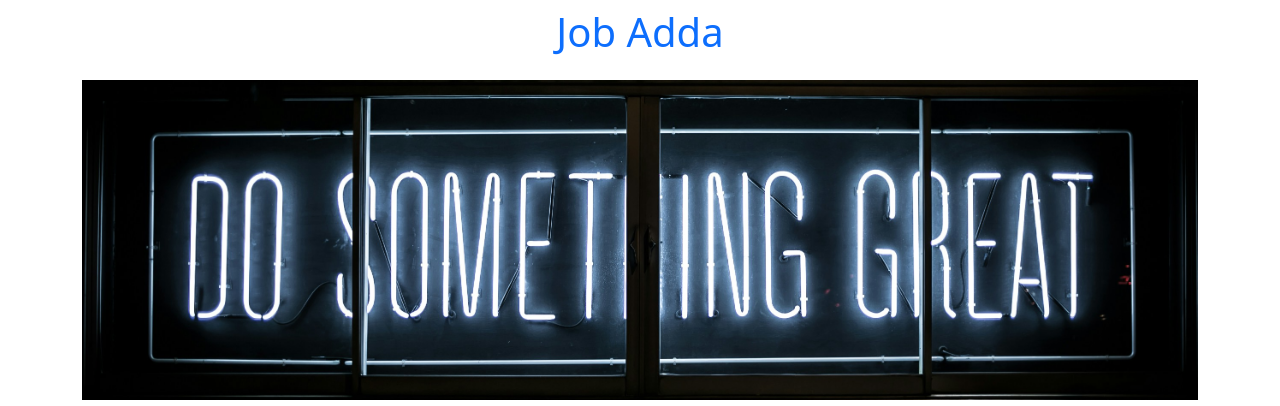
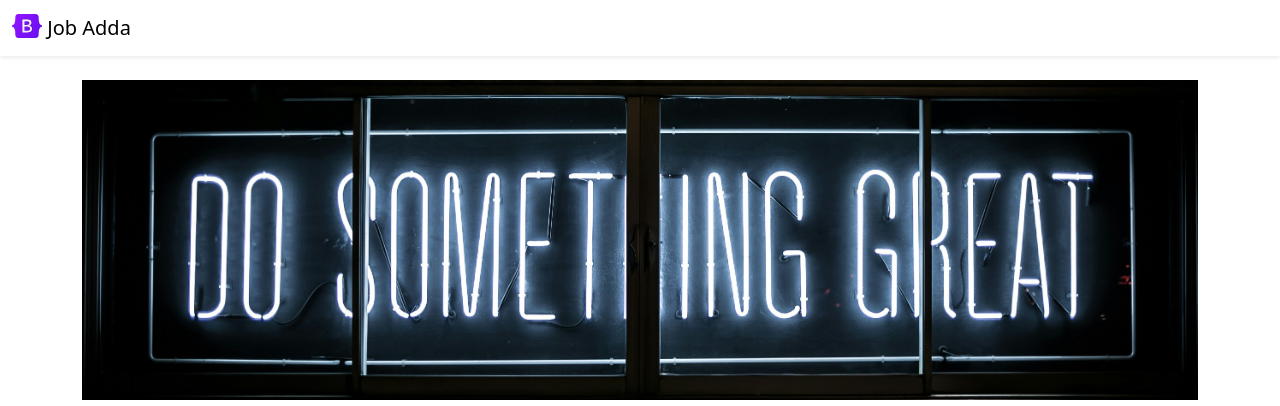
Before and after one commit to KarthikUllal/Flask-Website, a Flask app: page / in a window 1280 px wide. Shown: the top 406 px of the page. Run offline with Flask 3, Linux system fonts and the light colour scheme.

Commit message:
Checkpoint before assistant change: Add a navigation bar with company logo to improve site layout and structure
Introduces a nav.html template with logo.svg, included in home.html, for a consistent navigation bar.

Replit-Commit-Author: Assistant

```diff
--- a/templates/home.html
+++ b/templates/home.html
@@ -90,6 +90,7 @@
       </style>
     </head>
     <body>
+      {% include 'nav.html' %}
       <div class = "container">
               <h1 class = "text-center mt-2 mb-4 text-primary">{{company_name}}</h1>
                 <img id="banner" class="img-fluid" src="static/banner.jpg">
--- /dev/null
+++ b/templates/nav.html
@@ -0,0 +1,9 @@
+<nav class="navbar shadow-sm fixed-top bg-white">
+  <div class="container-fluid">
+    <a class="navbar-brand" href="#">
+      <img src="static/logo.svg" alt="Logo" width="30" height="24" class="d-inline-block align-text-top">
+      Job Adda
+    </a>
+  </div>
+</nav>
+<div style = "height:35px;"</div>
```
Also changed, not shown: static/logo.svg (added).
